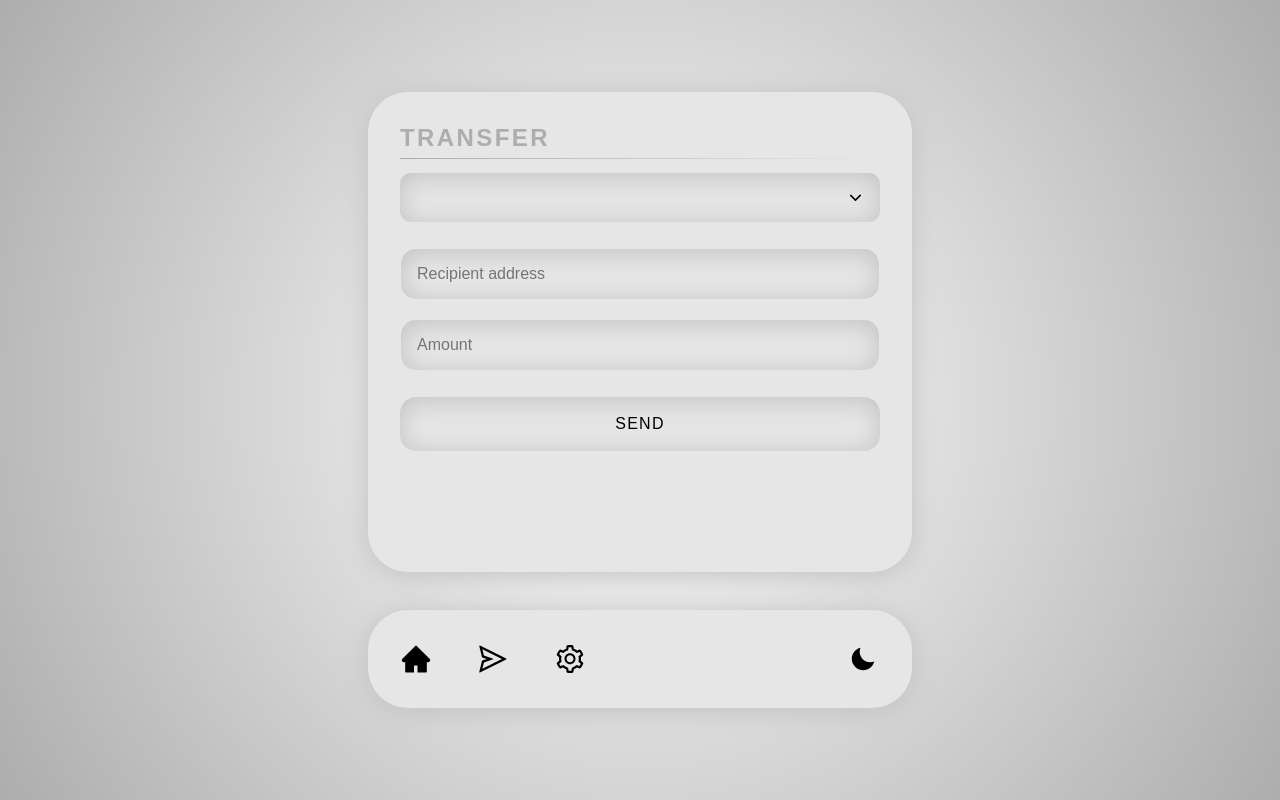
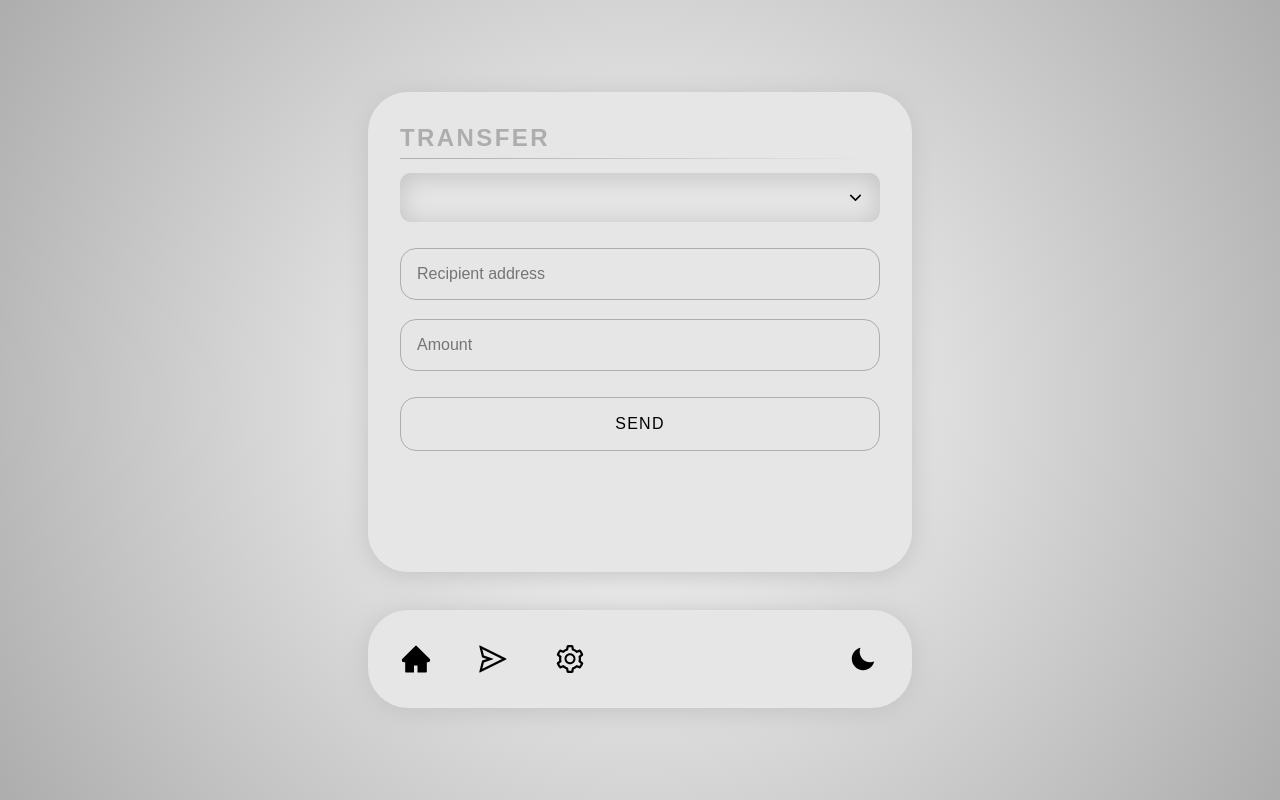
Before and after one commit to NotEternal/bitcoinWallet, a React (Create React App) app: page / in a window 1280 px wide. Both pictures are taken after a click on the button 492 px from the left and 659 px from the top of the page. Built offline with nearby package versions, Linux system fonts and the light colour scheme; a web font is replaced by a local one.

Commit message:
Ui changes. Fixed input error

```diff
--- a/src/components/Button/index.css
+++ b/src/components/Button/index.css
@@ -6,9 +6,14 @@
   border: none;
   border-radius: 1em;
   letter-spacing: 0.08rem;
-  box-shadow: inset var(--general-shadow);
+  border: var(--border);
   background-color: var(--background-color);
   color: var(--color);
+  transition: 0.2s;
+}
+
+.button:hover {
+  border-color: var(--brand-color);
 }
 
 .button.disable {
--- a/src/components/Input/index.css
+++ b/src/components/Input/index.css
@@ -6,7 +6,7 @@
   border-radius: 1em;
   border: var(--border);
   border-color: transparent;
-  box-shadow: inset var(--general-shadow);
+  border: var(--border);
   background-color: var(--background-color);
   color: var(--color);
   transition: 0.2s;
--- a/src/components/Input/index.jsx
+++ b/src/components/Input/index.jsx
@@ -5,11 +5,10 @@ export const Input = (props) => {
 
   const checkAddressInput = (event) => {
     // TODO: how long can address be ?
-    const regExp = /\w{10,}/;
-
-    if (!event.value.match(regExp)) {
-      event.preventDefault();
-    }
+    // const regExp = /\w{10,}/;
+    // if (!event.value.match(regExp)) {
+    //   event.preventDefault();
+    // }
   };
 
   if (type === 'address') {
--- a/src/index.css
+++ b/src/index.css
@@ -34,7 +34,7 @@ html {
   --orange: #fd7e14;
   --blue: #0073df;
   --pink: #ec4d9d;
-  --brand-color: var(--blue);
+  --brand-color: var(--orange);
 
   font-family: 'Source Code Pro', sans-serif;
   box-sizing: border-box;
--- a/src/pages/App.css
+++ b/src/pages/App.css
@@ -23,7 +23,7 @@
   --background-color: var(--dark);
   --general-background-color: var(--light-dark);
   --general-shadow: 0 0.1em 1.1em #0a0a0a;
-  --border: 0.1em solid var(--dark);
+  --border: 0.1em solid var(--dark-gray);
 }
 
 .App.light {
```
